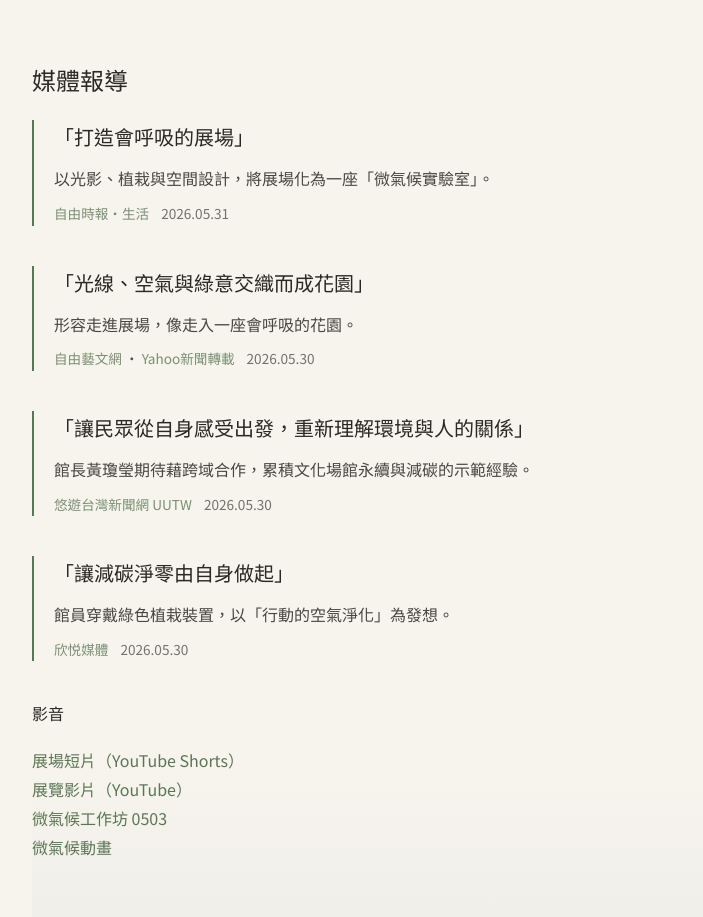
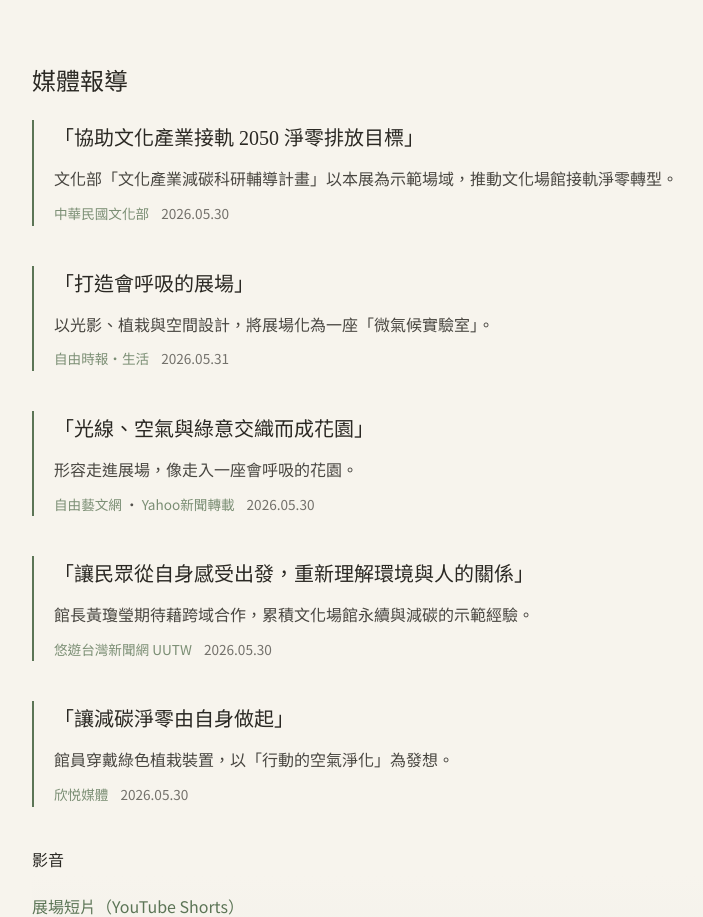
Before and after one commit to attuning-microclimates/attuning-microclimates.github.io, a React (Vite) app: page / in a window 1280 px wide. Shown: the part 6280-7197 px from the top of the page, without its empty margins (272-975 px from the left). Built offline with nearby package versions, Linux system fonts and the light colour scheme.

Commit message:
Add new press items with details and quotes

```diff
--- a/src/content.ts
+++ b/src/content.ts
@@ -225,6 +225,13 @@ export const pressHeading = {
 
 export const press: PressItem[] = [
   {
+    outlet: { zh: '中華民國文化部', en: 'Ministry of Culture' },
+    date: '2026.05.30',
+    url: 'https://www.moc.gov.tw/News_Content.aspx?n=105&s=256283',
+    quote: '協助文化產業接軌 2050 淨零排放目標',
+    gloss: '文化部「文化產業減碳科研輔導計畫」以本展為示範場域，推動文化場館接軌淨零轉型。'
+  },
+  {
     outlet: { zh: '自由時報・生活', en: 'Liberty Times — Life' },
     date: '2026.05.31',
     url: 'https://news.ltn.com.tw/news/life/paper/1756967',
```
